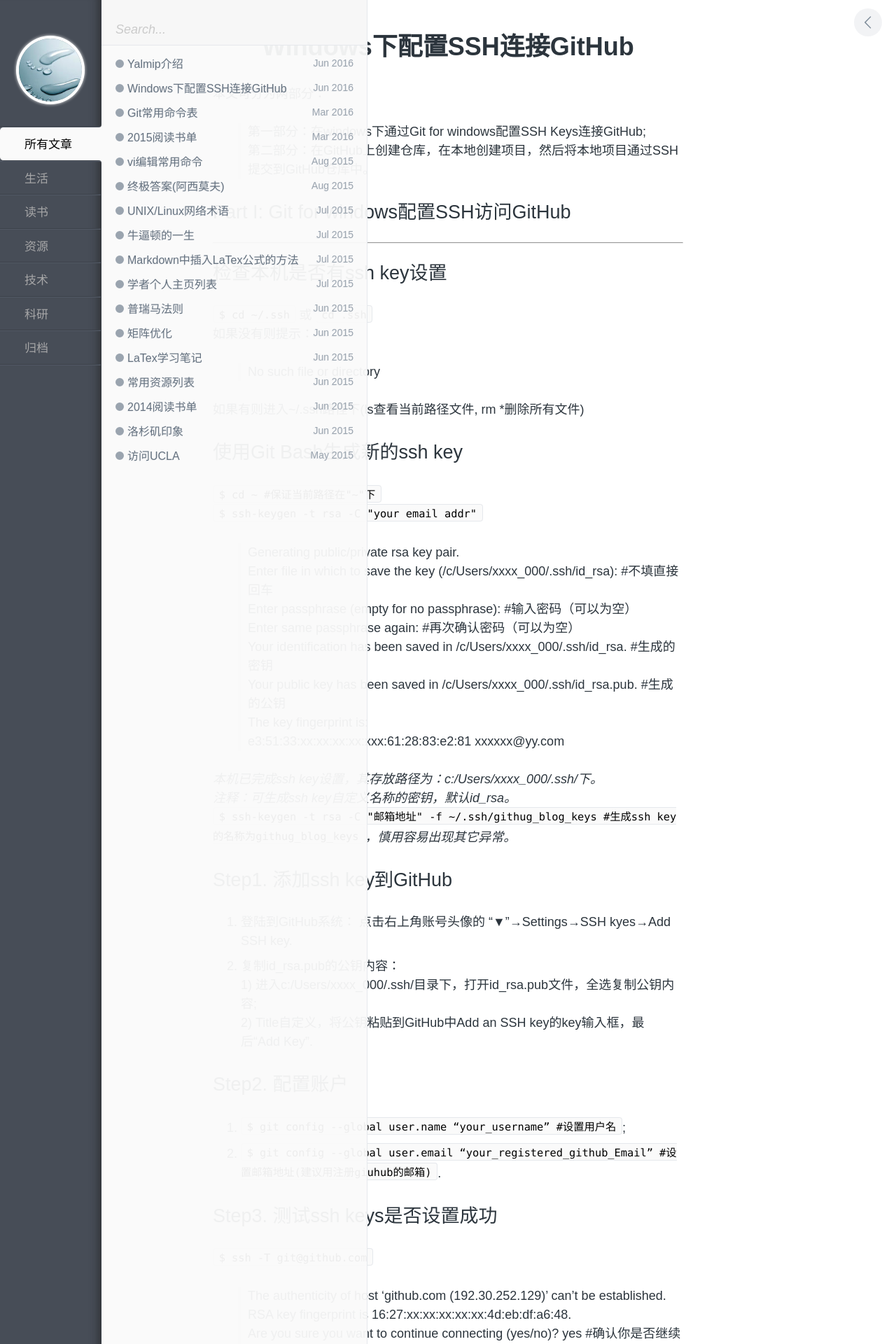
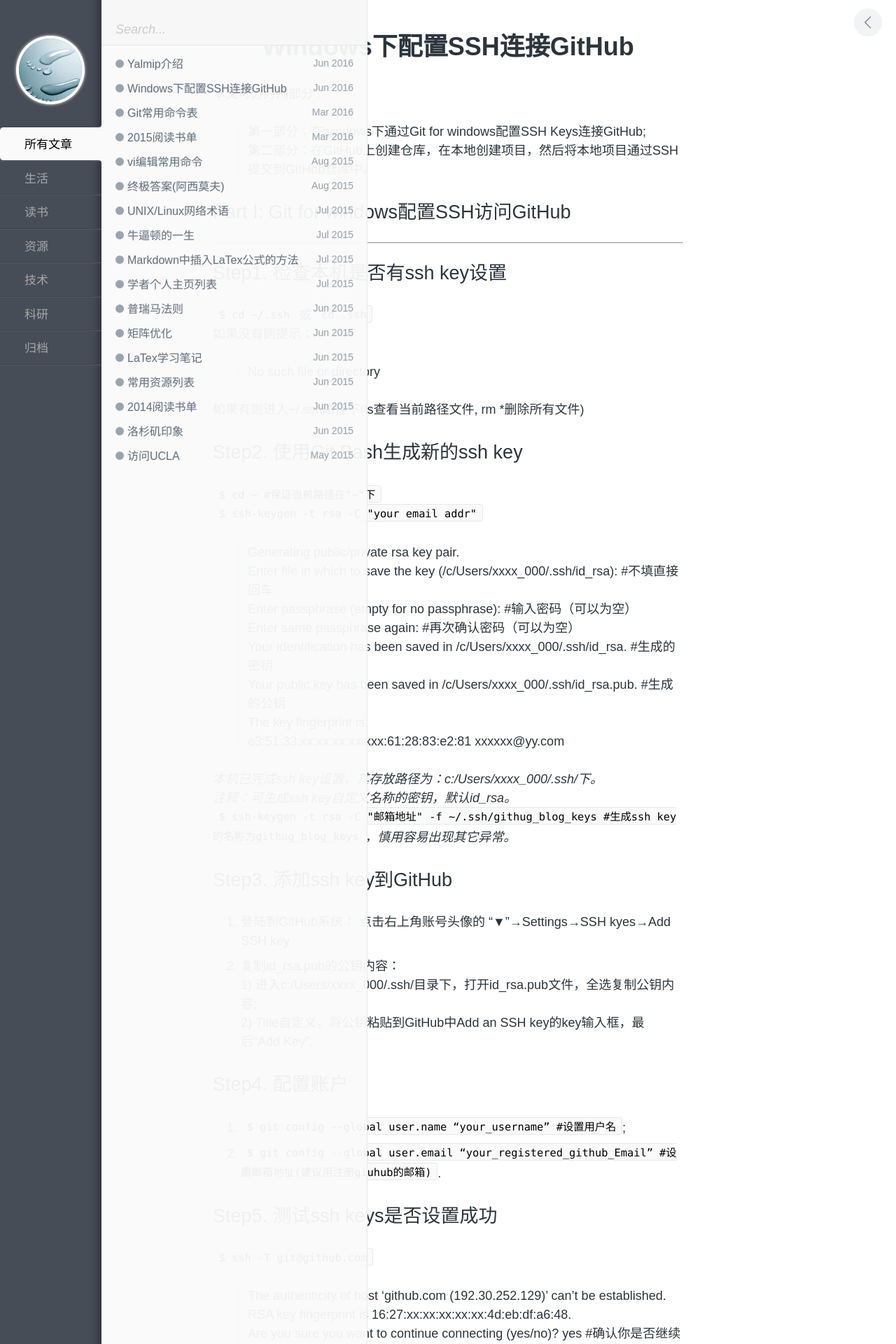
Before and after one commit to polyHong/polyHong.github.io, a Jekyll site: the page built from _posts/tech/2016-06-09-windows-ssh-github.md, in a window 1280 px wide. Shown: the top 1920 px of the page at 70% size. Built offline with Jekyll 4.4.1, drawn with Linux system fonts in a browser that asks for light colours; Markdown is read by kramdown in place of the engine named in the settings; some of the changed text lies outside the part shown.

Commit message:
revise ssh-connect-github

```diff
--- a/_posts/tech/2016-06-09-windows-ssh-github.md
+++ b/_posts/tech/2016-06-09-windows-ssh-github.md
@@ -36,17 +36,17 @@
 注释：可生成ssh key自定义名称的密钥，默认id_rsa。
 `$ ssh-keygen -t rsa -C "邮箱地址" -f ~/.ssh/githug_blog_keys #生成ssh key的名称为githug_blog_keys`，慎用容易出现其它异常。*
 
-## Step1. 添加ssh key到GitHub
+## Step3. 添加ssh key到GitHub
 1. 登陆到GitHub系统： 点击右上角账号头像的 "▼"→Settings→SSH kyes→Add SSH key.
 2. 复制id_rsa.pub的公钥内容：
 	1) 进入c:/Users/xxxx_000/.ssh/目录下，打开id_rsa.pub文件，全选复制公钥内容;
 	2) Title自定义，将公钥粘贴到GitHub中Add an SSH key的key输入框，最后“Add Key”.
 
-## Step2. 配置账户
+## Step4. 配置账户
 1. `$ git config --global user.name “your_username”  #设置用户名`;
 2. `$ git config --global user.email “your_registered_github_Email”  #设置邮箱地址(建议用注册giuhub的邮箱)`.
 
-## Step3. 测试ssh keys是否设置成功
+## Step5. 测试ssh keys是否设置成功
 `$ ssh -T git@github.com`
 > The authenticity of host 'github.com (192.30.252.129)' can't be established.
 > RSA key fingerprint is 16:27:xx:xx:xx:xx:xx:4d:eb:df:a6:48.
@@ -78,7 +78,7 @@
 `$ git remote add origin 'the path of the test ssh key'`
 `$ git push -u origin master`
 
-## Step5. 刷新test ssh key仓库， 查看hello.md.
+## Step4. 刷新test ssh key仓库， 查看hello.md.
 
 
 
```
Also changed, not shown: other parts of _posts/tech/2016-06-09-windows-ssh-github.md (+2 -2 lines).
